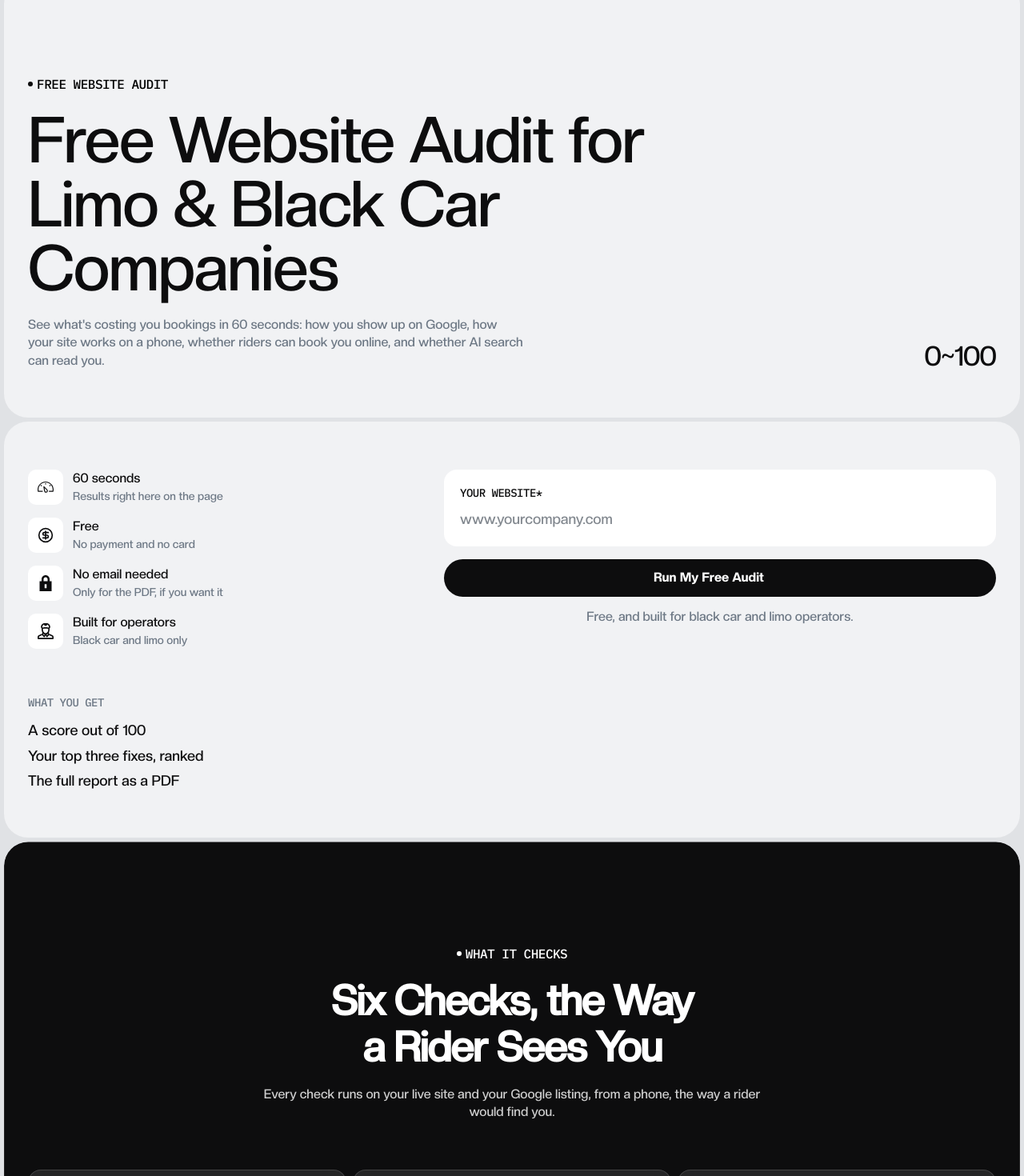
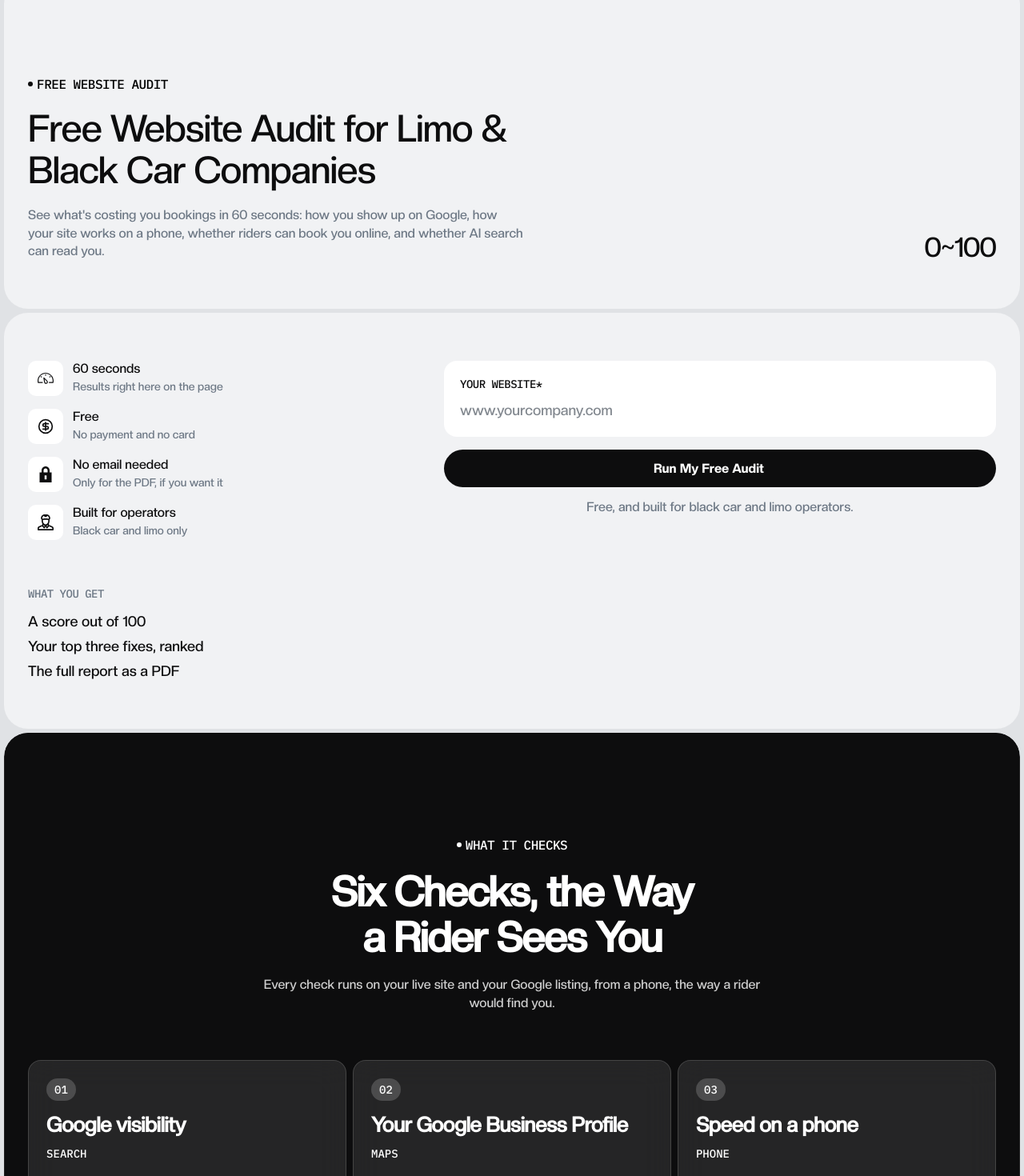
Before and after one commit to ChristianWare/fnf_27, a Next.js app: page /audit in a window 1280 px wide. Shown: the part 125-1595 px from the top of the page at 80% size. Built offline with nearby package versions, Linux system fonts and the light colour scheme; some icons are missing.

Commit message:
Audit updates

```diff
--- a/src/components/AuditPage/AuditResults/AuditResults.module.css
+++ b/src/components/AuditPage/AuditResults/AuditResults.module.css
@@ -99,7 +99,15 @@
   min-height: 24rem;
   padding: 2.2rem;
   border-radius: 2rem;
-  background-color: var(--light);
+  background-color: var(--accent1);
+}
+
+.card:nth-child(2) {
+  background-color: var(--accent2);
+}
+
+.card:nth-child(3) {
+  background-color: var(--accent3);
 }
 
 .cardTop {
@@ -127,14 +135,13 @@
   gap: 1rem;
 }
 
-.cardTitle {
-  font-size: max(18px, 2rem);
-  line-height: 1.25;
-  letter-spacing: -0.2px;
-}
-
 .cardFound {
   color: var(--black);
+  font-family: var(--IBMPlex);
+  text-transform: uppercase;
+  font-size: 14px;
+  color: var(--text);
+  margin-bottom: 7rem;
 }
 
 /* Every check, in rows. */
--- a/src/components/AuditPage/AuditResults/AuditResults.tsx
+++ b/src/components/AuditPage/AuditResults/AuditResults.tsx
@@ -88,11 +88,11 @@ export default function AuditResults({ result }: { result: AuditResult }) {
             return (
               <li className={styles.card} key={check.id}>
                 <div className={styles.cardTop}>
-                  <Icon className={styles.cardIcon} aria-hidden='true' />
+                  {/* <Icon className={styles.cardIcon} aria-hidden='true' /> */}
                   <span className={styles.cardNumber}>0{index + 1}</span>
                 </div>
                 <div className={styles.cardText}>
-                  <h3 className={styles.cardTitle}>{check.name}</h3>
+                  <h3 className={`${styles.cardTitle} h5`}>{check.name}</h3>
                   <p className={styles.cardFound}>{check.found}</p>
                   <p className={styles.cardWhy}>{check.why}</p>
                 </div>
--- a/src/components/AuditPage/AuditTool/AuditTool.module.css
+++ b/src/components/AuditPage/AuditTool/AuditTool.module.css
@@ -24,7 +24,7 @@
 }
 
 .heading {
-  max-width: 900px;
+  max-width: 700px;
 }
 
 .copy {
--- a/src/components/AuditPage/AuditTool/AuditTool.tsx
+++ b/src/components/AuditPage/AuditTool/AuditTool.tsx
@@ -99,7 +99,7 @@ export default function AuditTool() {
             <EyeBrow text='Free website audit' />
             <h1
               id='audit-heading'
-              className={styles.heading}
+              className={`${styles.heading} heading2`}
               data-reveal
               data-reveal-style='fade'
             >
--- a/src/components/AuditPage/WhatItChecks/WhatItChecks.tsx
+++ b/src/components/AuditPage/WhatItChecks/WhatItChecks.tsx
@@ -81,7 +81,7 @@ export default function WhatItChecks() {
                   <span className={styles.number} aria-hidden='true'>
                     0{check.id}
                   </span>
-                  <h3 className={`${styles.title} h4`}>{check.title}</h3>
+                  <h3 className={`${styles.title} h5`}>{check.title}</h3>
                   <span className={styles.tag}>{check.tag}</span>
                 </div>
                 <div className={styles.band}>
```
